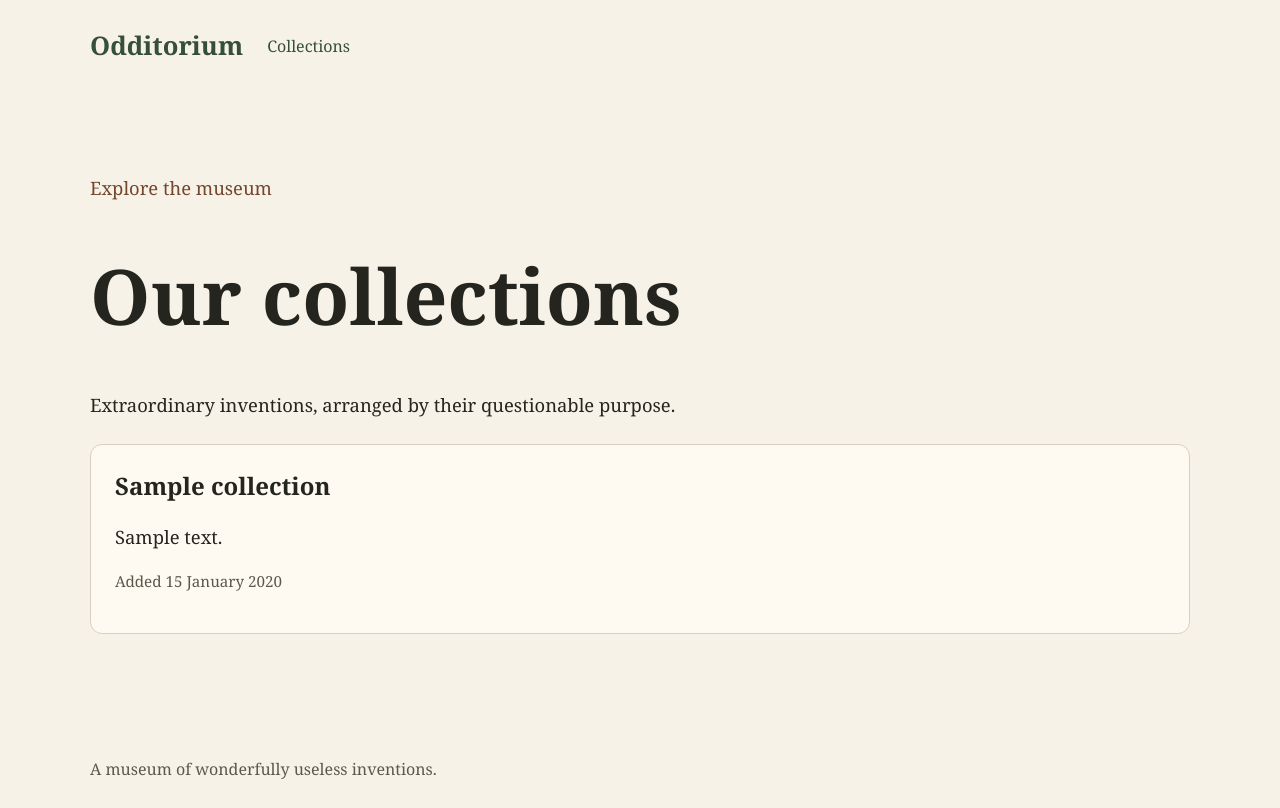
After one commit to RalitsaZhekova/odditorium, a Django app: template templates/galleries/collection_list.html in a window 1280 px wide. The commit adds this page. Run offline with Django 5.2, Linux system fonts and the light colour scheme; the template is opened without the code that fills it: most values are stand-ins (such as "Sample title", 1, 10 or a date in 2020).

Commit message:
Add collection model and browsable collections page

```diff
--- a/config/urls.py
+++ b/config/urls.py
@@ -2,4 +2,5 @@ from django.urls import include, path
 
 urlpatterns = [
     path("", include("common.urls")),
+    path("collections/", include("galleries.urls")),
 ]
--- a/static/css/site.css
+++ b/static/css/site.css
@@ -7,3 +7,43 @@ h1 { font-size: clamp(2.4rem, 7vw, 4.8rem); line-height: 1.1; max-width: 900px;
 p { max-width: 640px; font-size: 1.15rem; line-height: 1.6; }
 .eyebrow { color: #73472d; }
 footer { color: #59594b; }
+
+nav {
+    display: flex;
+    align-items: center;
+    flex-wrap: wrap;
+    gap: 24px;
+}
+
+nav a + a {
+    font-size: 1rem;
+    font-weight: normal;
+}
+
+main a {
+    color: #354f39;
+    text-underline-offset: 4px;
+}
+
+.collection-card,
+.empty-state {
+    margin-top: 24px;
+    padding: 24px;
+    border: 1px solid #d8d0bf;
+    border-radius: 12px;
+    background: #fffaf1;
+}
+
+.collection-card h2,
+.empty-state h2 {
+    margin-top: 0;
+}
+
+.collection-meta {
+    color: #59594b;
+    font-size: 0.95rem;
+}
+
+.empty-state {
+    border-style: dashed;
+}
--- a/templates/common/home.html
+++ b/templates/common/home.html
@@ -3,5 +3,9 @@
     <p class="eyebrow">Curiosity belongs here</p>
     <h1>Brilliant ideas.<br>Questionable usefulness.</h1>
     <p>Welcome to Odditorium, a museum of wonderfully useless inventions.</p>
-    <p>Our collections, inventions, and themed tours are coming next.</p>
+    <p>
+        <a href="{% url 'galleries:collection-list' %}">
+            Explore the collections &rarr;
+        </a>
+    </p>
 {% endblock %}
--- /dev/null
+++ b/templates/galleries/collection_list.html
@@ -0,0 +1,27 @@
+{% extends 'base.html' %}
+
+{% block title %}Collections | Odditorium{% endblock %}
+
+{% block content %}
+    <p class="eyebrow">Explore the museum</p>
+    <h1>Our collections</h1>
+    <p>Extraordinary inventions, arranged by their questionable purpose.</p>
+
+    {% for collection in collections %}
+        <article class="collection-card">
+            <h2>{{ collection.name }}</h2>
+            <p>{{ collection.description|truncatewords:30 }}</p>
+            <p class="collection-meta">
+                Added {{ collection.created_at|date:"j F Y" }}
+            </p>
+        </article>
+    {% empty %}
+        <section class="empty-state">
+            <h2>The shelves are waiting</h2>
+            <p>
+                No collections yet. Every peculiar museum begins
+                with its first questionable idea.
+            </p>
+        </section>
+    {% endfor %}
+{% endblock %}
--- a/templates/partials/header.html
+++ b/templates/partials/header.html
@@ -1 +1,6 @@
-<header><nav aria-label="Main navigation"><a href="{% url 'common:home' %}">Odditorium</a></nav></header>
+<header>
+    <nav aria-label="Main navigation">
+        <a href="{% url 'common:home' %}">Odditorium</a>
+        <a href="{% url 'galleries:collection-list' %}">Collections</a>
+    </nav>
+</header>
```
Also changed, not shown: galleries/models.py (+22 -1 lines), galleries/urls.py (added, +9 -0 lines), galleries/views.py (+9 -1 lines), galleries/migrations/0001_initial.py (added).
